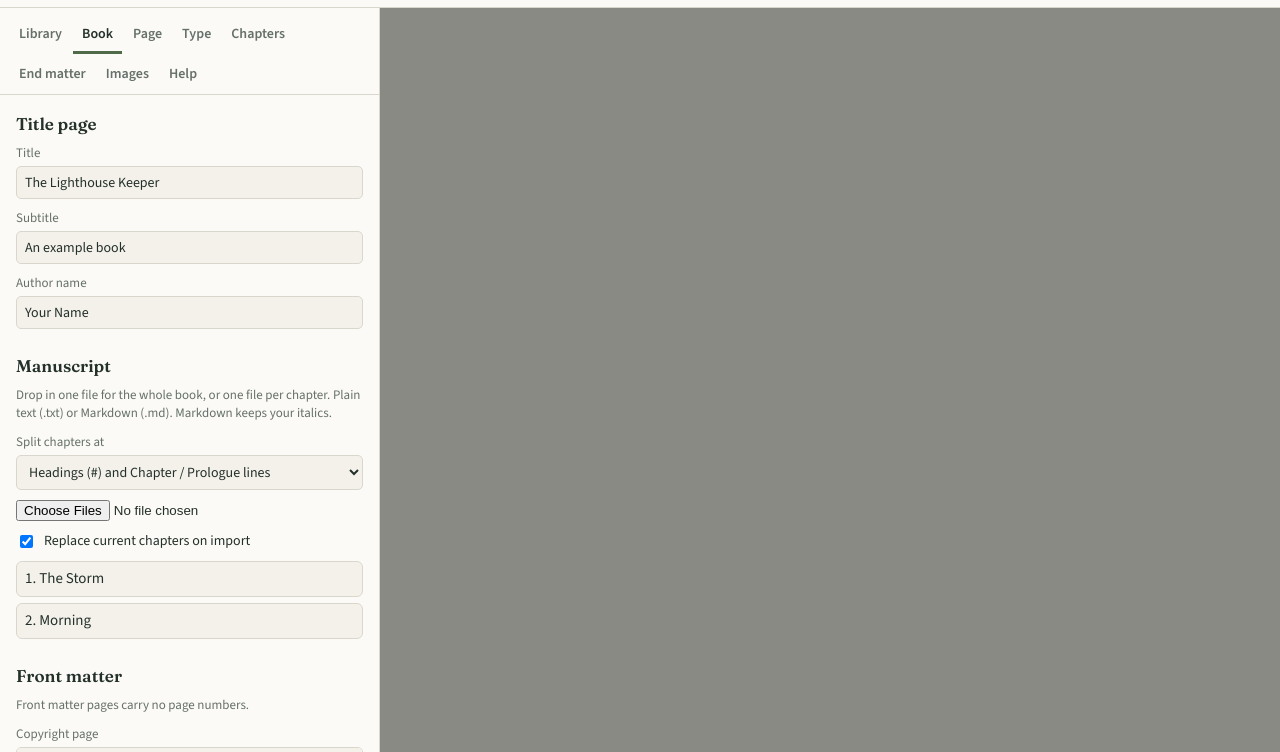
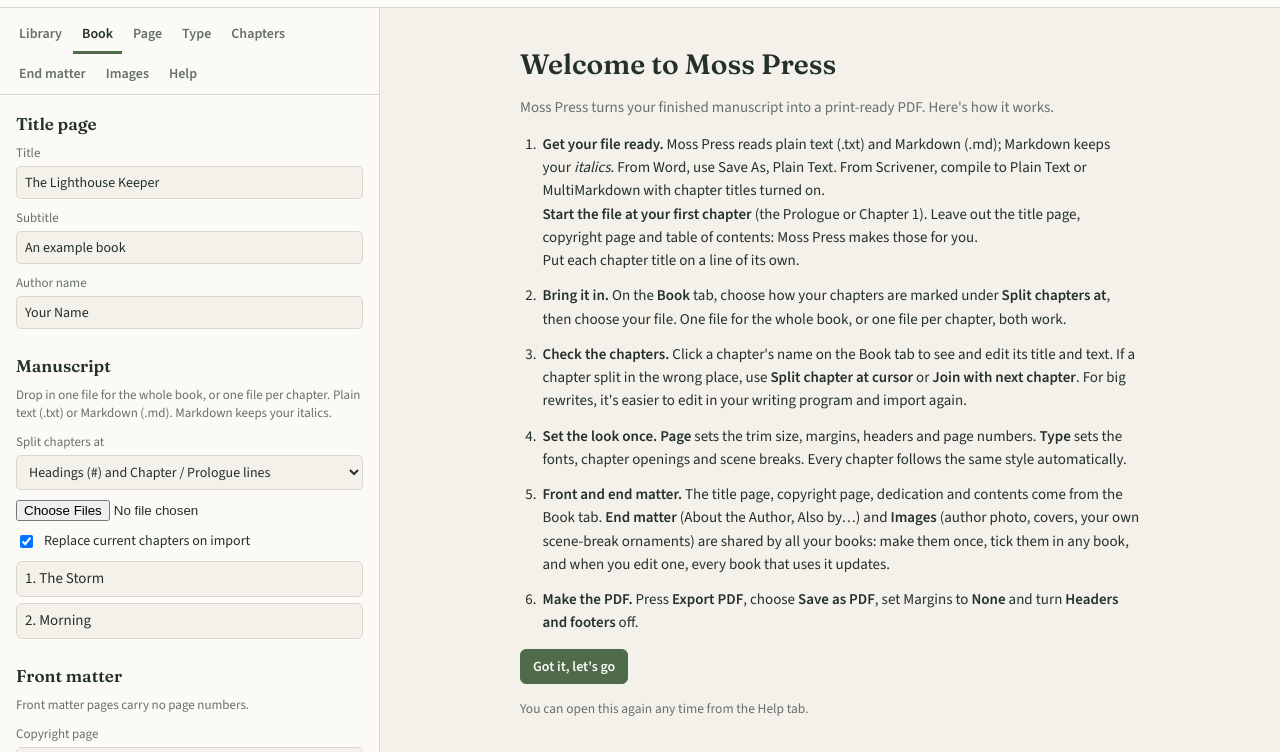
Before and after one commit to lelula/Moss_Press, a plain HTML site: page index.html in a window 1280 px wide. Both pictures are taken after a click on the button 640 px from the left and 387 px from the top of the page. Shown: the part 48-800 px from the top of the page. Drawn offline with nearby package versions, Linux system fonts and the light colour scheme.

Commit message:
Welcome guide on first start; skip a title page at the top of an imported file
Co-Authored-By: Claude Opus 5.5 <noreply@anthropic.com>
Claude-Session: https://claude.ai/code/session_01TebzoCobBfd8xzay8nu7SG

```diff
--- a/index.html
+++ b/index.html
@@ -69,7 +69,11 @@ code{font-family:ui-monospace,Consolas,monospace;font-size:12.5px;background:var
 #bookSel{width:auto;max-width:260px;font:600 14px var(--ui);padding:6px 8px}
 .proof{position:relative}
 .overlay{position:absolute;inset:0;z-index:5;overflow:auto;background:var(--paper);display:flex;justify-content:center;align-items:flex-start;padding:10vh 24px 40px}
-.overlay .box{max-width:560px;display:grid;gap:14px}
+.overlay .box{max-width:620px;display:grid;gap:14px}
+.steps{margin:0;padding-left:1.3em;display:grid;gap:12px;line-height:1.55}
+.steps li{padding-left:.2em}
+.steps b{color:var(--ink)}
+#welcome{padding-top:5vh}
 .overlay h2{font:600 28px/1.2 var(--display);margin:0}
 .overlay p{margin:0;color:var(--muted);line-height:1.55}
 .choice{display:grid;gap:4px;text-align:left;background:var(--panel);border:1px solid var(--line);border-radius:10px;padding:14px 16px;cursor:pointer;font-weight:400}
@@ -302,6 +306,7 @@ code{font-family:ui-monospace,Consolas,monospace;font-size:12.5px;background:var
 
   <div class="panel" data-panel="help" hidden>
     <section>
+      <p><button id="btnWelcome">Show the welcome guide</button></p>
       <h2>From Scrivener</h2>
       <p class="hint">Compile → format "Plain Text" or "MultiMarkdown", with chapter titles turned on. MultiMarkdown keeps italics as <code>*italic*</code>. Moss Press splits chapters at lines starting with <code>#</code> or at lines like "Chapter 3" or "Prologue". If your chapters start some other way, change <b>Split chapters at</b> before you import: short title lines, page breaks, or a marker line you choose. Anything that still lands wrong can be fixed with <b>Split chapter at cursor</b> and <b>Join with next chapter</b> under the chapter text.</p>
       <h2>Exporting the PDF</h2>
@@ -331,6 +336,22 @@ code{font-family:ui-monospace,Consolas,monospace;font-size:12.5px;background:var
     <p style="font-size:13.5px">Your text never leaves your computer. The page only fetches fonts from Google Fonts and its page-layout engine, so stay online while you preview and export.</p>
     <p class="warnline" id="setupWarn" hidden></p>
     <p id="setupBack" hidden><button id="setupCancel">Back to my book</button></p>
+  </div></div>
+  <div class="overlay" id="welcome" hidden><div class="box">
+    <h2>Welcome to Moss Press</h2>
+    <p>Moss Press turns your finished manuscript into a print-ready PDF. Here's how it works.</p>
+    <ol class="steps">
+      <li><b>Get your file ready.</b> Moss Press reads plain text (.txt) and Markdown (.md); Markdown keeps your <i>italics</i>. From Word, use Save As, Plain Text. From Scrivener, compile to Plain Text or MultiMarkdown with chapter titles turned on.
+        <br><b>Start the file at your first chapter</b> (the Prologue or Chapter 1). Leave out the title page, copyright page and table of contents: Moss Press makes those for you.
+        <br>Put each chapter title on a line of its own.</li>
+      <li><b>Bring it in.</b> On the <b>Book</b> tab, choose how your chapters are marked under <b>Split chapters at</b>, then choose your file. One file for the whole book, or one file per chapter, both work.</li>
+      <li><b>Check the chapters.</b> Click a chapter's name on the Book tab to see and edit its title and text. If a chapter split in the wrong place, use <b>Split chapter at cursor</b> or <b>Join with next chapter</b>. For big rewrites, it's easier to edit in your writing program and import again.</li>
+      <li><b>Set the look once.</b> <b>Page</b> sets the trim size, margins, headers and page numbers. <b>Type</b> sets the fonts, chapter openings and scene breaks. Every chapter follows the same style automatically.</li>
+      <li><b>Front and end matter.</b> The title page, copyright page, dedication and contents come from the Book tab. <b>End matter</b> (About the Author, Also by…) and <b>Images</b> (author photo, covers, your own scene-break ornaments) are shared by all your books: make them once, tick them in any book, and when you edit one, every book that uses it updates.</li>
+      <li><b>Make the PDF.</b> Press <b>Export PDF</b>, choose <b>Save as PDF</b>, set Margins to <b>None</b> and turn <b>Headers and footers</b> off.</li>
+    </ol>
+    <p><button class="primary" id="welcomeOk">Got it, let's go</button></p>
+    <p style="font-size:13.5px">You can open this again any time from the Help tab.</p>
   </div></div>
   <div class="overlay" id="reconnect" hidden><div class="box">
     <h2>Welcome back</h2>
@@ -475,6 +496,8 @@ function splitChapters(text, fallbackTitle, how, marker){
       cur.text += line + "\n";
     });
     out.forEach(c => c.text = c.text.trim());
+    /* a few words before the first chapter heading are a title page, not a chapter */
+    if(out.length > 1 && out[0].title === (fallbackTitle||"Untitled") && !MD_HEAD.test(text.split("\n").find(l=>l.trim())||"") && out[0].text.split(/\s+/).filter(Boolean).length < 40) out.shift();
   }
   /* a heading with nothing under it (a book title, a part page) just merges into what follows */
   if(out.length > 1) out = out.filter(c => c.text.trim());
@@ -1241,7 +1264,7 @@ function describeWhere(){
   $("btnReload").hidden=mode!=="folder";
 }
 function showSetup(back){
-  $("setup").hidden=false;$("reconnect").hidden=true;
+  $("setup").hidden=false;$("reconnect").hidden=true;const w=$("welcome");if(w)w.hidden=true;
   $("pickFolder").disabled=!canFolder;$("folderNo").hidden=canFolder;
   $("setupWarn").hidden=true;$("setupBack").hidden=!back;
 }
@@ -1375,6 +1398,13 @@ $("btnJoin").addEventListener("click", e => {
   setStatus("Joined.");
 });
 
+/* ---------- first-run welcome guide ---------- */
+function showWelcome(){ $("welcome").hidden = false; $("welcome").scrollTop = 0; }
+$("welcomeOk").addEventListener("click", () => { $("welcome").hidden = true; try{ localStorage.setItem("mossPress.welcomed","1"); }catch(e){} });
+$("btnWelcome").addEventListener("click", showWelcome);
+document.addEventListener("keydown", e => { if(e.key === "Escape" && !$("welcome").hidden) $("welcomeOk").click(); });
+(function(){ const b = begin; begin = async function(){ await b(); let seen = null; try{ seen = localStorage.getItem("mossPress.welcomed"); }catch(e){} if(!seen) showWelcome(); }; })();
+
 </script>
 </body>
 </html>
```
